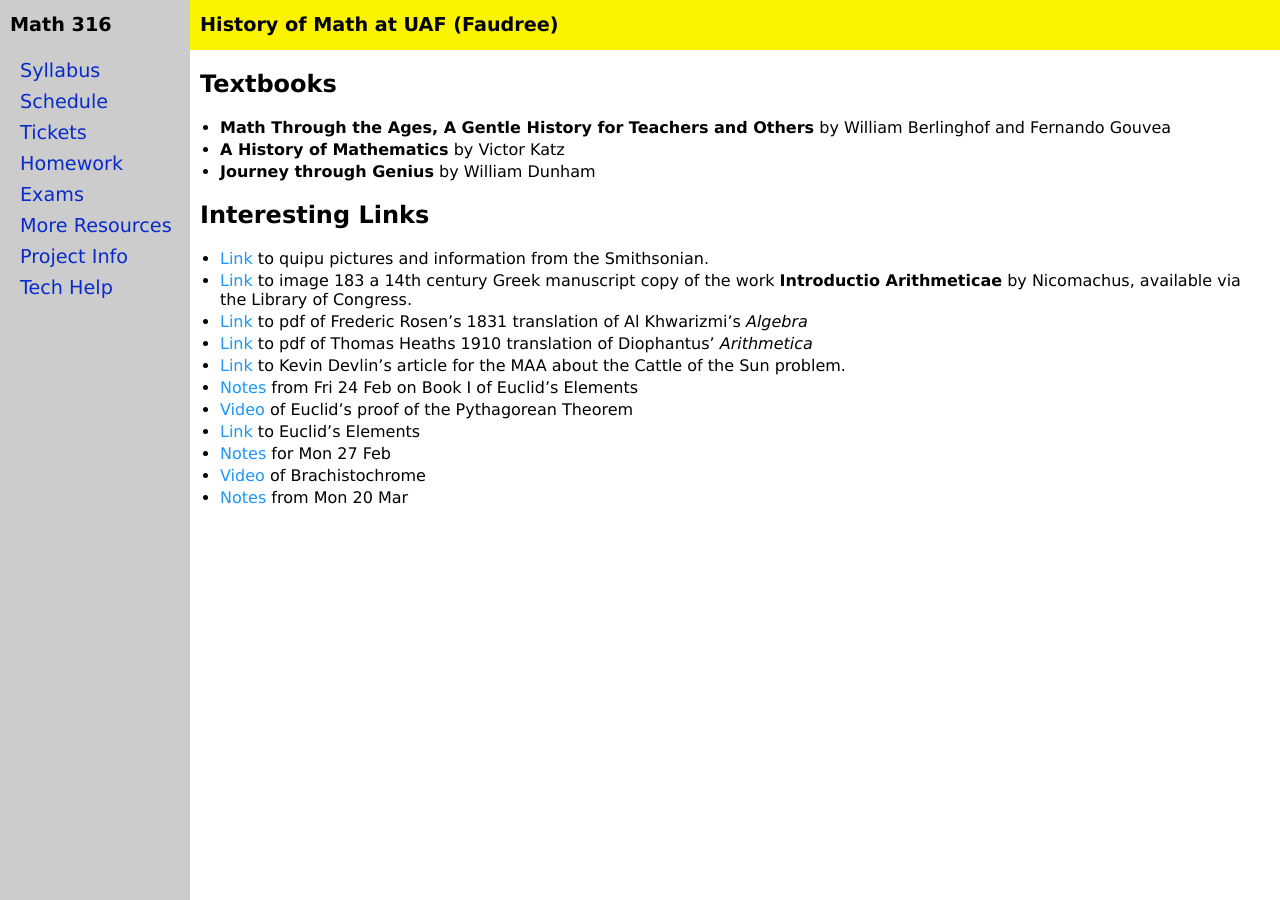
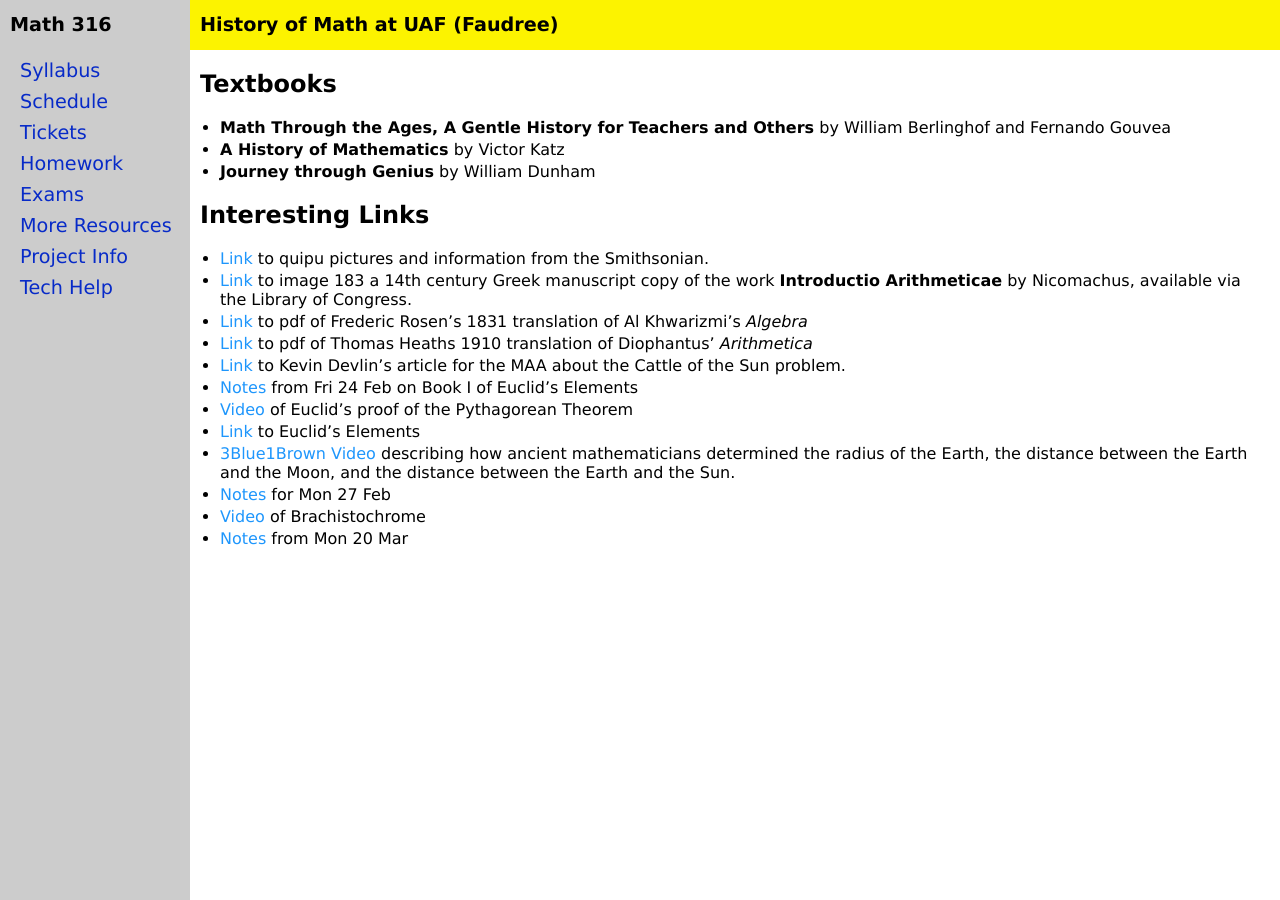
Before and after one commit to jrfaudree/HOM, a Jekyll site: the page built from resources.md, in a window 1280 px wide. Built offline with Jekyll 4.4.1, drawn with Linux system fonts in a browser that asks for light colours.

Commit message:
Update resources.md

```diff
--- a/resources.md
+++ b/resources.md
@@ -19,6 +19,7 @@ title: Additional Resources
 * [Notes](assets/Book-I-Notes.pdf) from Fri 24 Feb on Book I of Euclid's Elements
 * [Video](https://www.youtube.com/watch?v=uQ-1iBdhm8M) of Euclid's proof of the Pythagorean Theorem
 * [Link](http://aleph0.clarku.edu/~djoyce/elements/elements.html) to Euclid's Elements
+* [3Blue1Brown Video](https://www.youtube.com/watch?v=YdOXS_9_P4U) describing how ancient mathematicians determined the radius of the Earth, the distance between the Earth and the Moon, and the distance between the Earth and the Sun.
 * [Notes](assets/InClassNotesMon-26.pdf) for Mon 27 Feb
 * [Video](https://www.youtube.com/watch?v=skvnj67YGmw) of Brachistochrome
 * [Notes](assets/Class-notes-20-mar.pdf) from Mon 20 Mar
```
